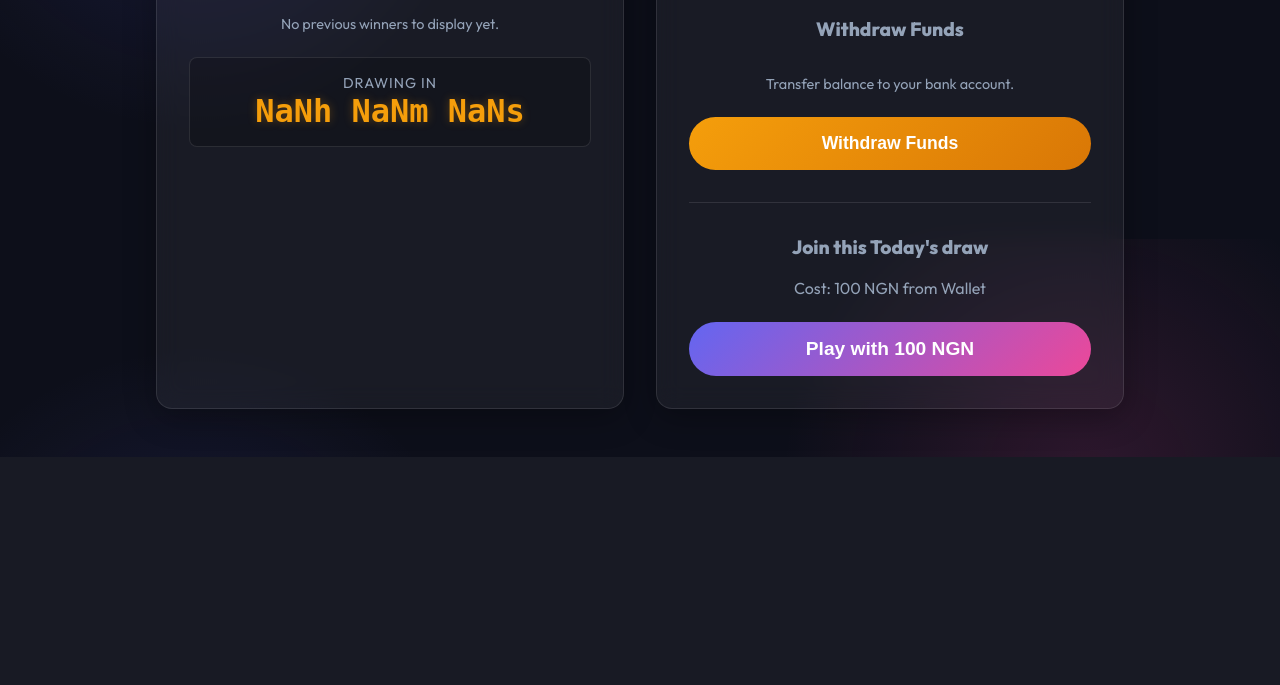
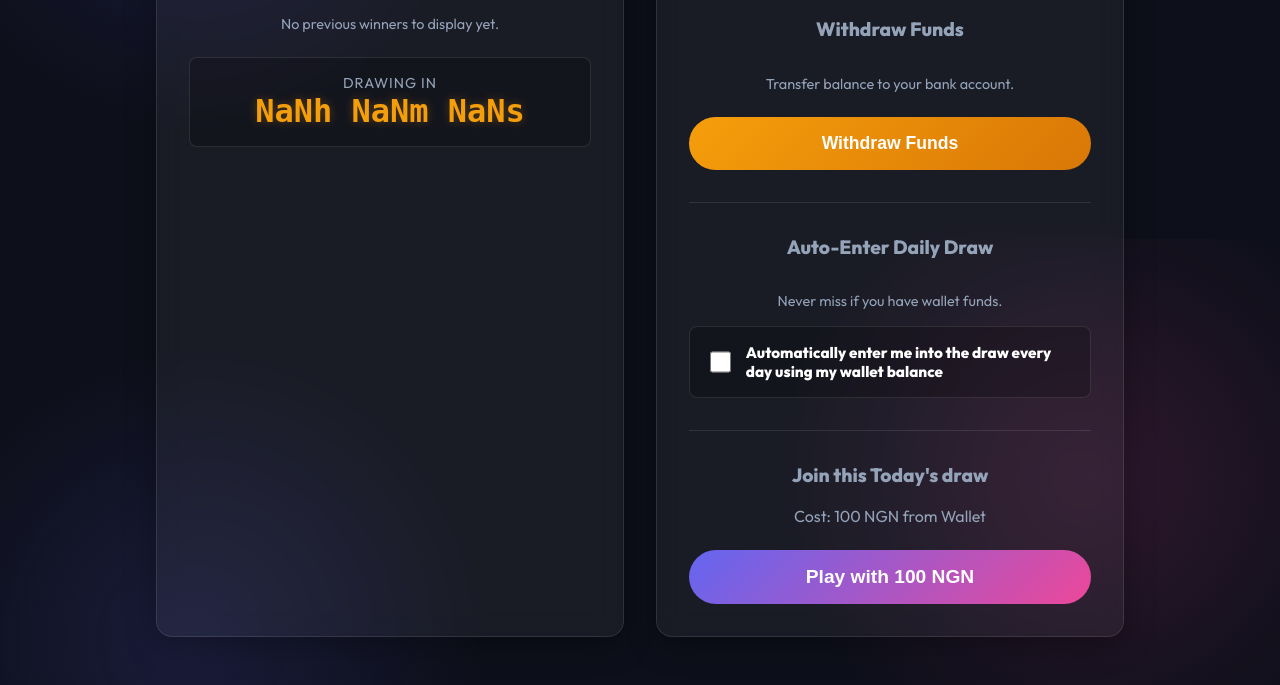
Before and after one commit to Kingdelexx/millionaire-app, a Django app: template templates/dashboard.html in a window 1280 px wide. Shown: the part 561-1246 px from the top of the page. Before the commit the page ends 1018 px from the top, so only its background shows below. Run offline with Django 5.2, Linux system fonts and the light colour scheme; the template is opened without the code that fills it, so the values that code supplies are empty; the visitor is signed in with stand-in values (Sample User, id 1).

Commit message:
added auto-play functionality

```diff
--- a/core/models.py
+++ b/core/models.py
@@ -6,6 +6,7 @@ from decimal import Decimal
 class UserProfile(models.Model):
     user = models.OneToOneField(User, on_delete=models.CASCADE, related_name='profile')
     wallet_balance = models.DecimalField(max_digits=12, decimal_places=2, default=Decimal('0.00'))
+    auto_enter = models.BooleanField(default=False)
 
     def __str__(self):
         return f"{self.user.username}'s Profile"
--- a/core/urls.py
+++ b/core/urls.py
@@ -8,4 +8,5 @@ urlpatterns = [
     path('deposit/', views.deposit_view, name='deposit'),
     path('withdraw/', views.withdraw_view, name='withdraw'),
     path('paystack/callback/', views.paystack_callback, name='paystack_callback'),
+    path('toggle-auto-enter/', views.toggle_auto_enter, name='toggle_auto_enter'),
 ]
--- a/templates/dashboard.html
+++ b/templates/dashboard.html
@@ -47,6 +47,18 @@
         <h3 style="margin-top: 0; text-align: center;">Withdraw Funds</h3>
         <p style="color: #94a3b8; font-size: 0.9rem; margin-bottom: 1.5rem; text-align: center;">Transfer balance to your bank account.</p>
         <button id="open-withdraw-modal" class="btn" style="width: 100%; font-size: 1.1rem; padding: 1rem; background: linear-gradient(135deg, #f59e0b, #d97706);">Withdraw Funds</button>
+
+        <hr style="border: 0; border-top: 1px solid var(--glass-border); margin: 2rem 0; width: 100%;">
+
+        <h3 style="margin-top: 0; text-align: center;">Auto-Enter Daily Draw</h3>
+        <p style="color: #94a3b8; font-size: 0.9rem; margin-bottom: 1rem; text-align: center;">Never miss if you have wallet funds.</p>
+        <form method="post" action="{% url 'toggle_auto_enter' %}" id="auto-enter-form" style="background: rgba(0,0,0,0.2); padding: 1rem; border-radius: 8px; border: 1px solid var(--glass-border);">
+            {% csrf_token %}
+            <label style="display: flex; align-items: center; gap: 0.75rem; cursor: pointer; text-align: left;">
+                <input type="checkbox" name="auto_enter" onchange="document.getElementById('auto-enter-form').submit();" {% if request.user.profile.auto_enter %}checked{% endif %} style="width: 2rem; height: 2rem;">
+                <span style="color: white; font-weight: bold; font-size: 0.95rem;">Automatically enter me into the draw every day using my wallet balance</span>
+            </label>
+        </form>
 
         <hr style="border: 0; border-top: 1px solid var(--glass-border); margin: 2rem 0; width: 100%;">
 
--- a/weekly_raffle/settings.py
+++ b/weekly_raffle/settings.py
@@ -110,9 +110,9 @@ AUTH_PASSWORD_VALIDATORS = [
 # Internationalization
 # https://docs.djangoproject.com/en/6.0/topics/i18n/
 
+TIME_ZONE = 'Africa/Lagos'
+
 LANGUAGE_CODE = 'en-us'
-
-TIME_ZONE = 'UTC'
 
 USE_I18N = True
 
```
Also changed, not shown: core/management/commands/select_winner.py (+23 -1 lines), core/views.py (+12 -0 lines), core/migrations/0003_userprofile_auto_enter.py (added).
